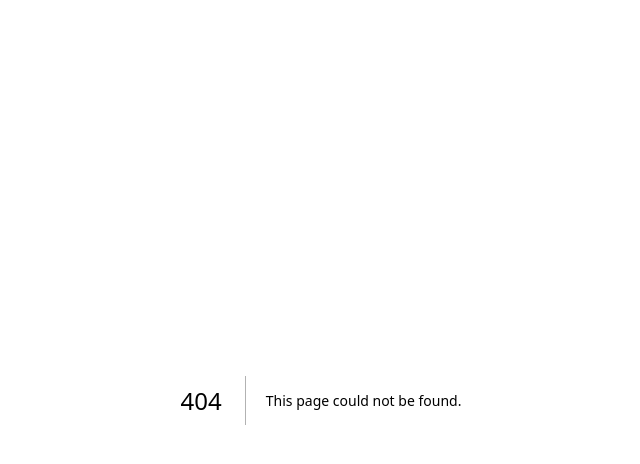
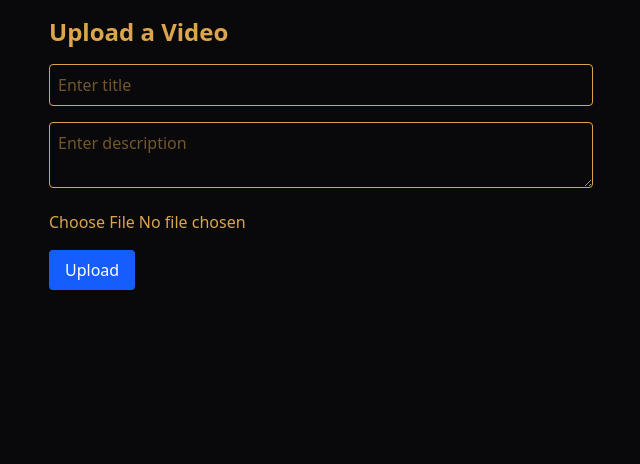
Before and after one commit to Sohaibkundi2/FrameFlow, a Next.js app: page /video-share in a window 1280 px wide. Before the commit this address had no page. Shown: the top 464 px of the page, without its empty margins (319-959 px from the left). Built offline with nearby package versions, Linux system fonts and the light colour scheme.

Commit message:
Add video upload component and integrate Axios for API requests

```diff
--- a/package.json
+++ b/package.json
@@ -11,6 +11,7 @@
   "dependencies": {
     "@clerk/nextjs": "^6.25.4",
     "@prisma/client": "^6.12.0",
+    "axios": "^1.11.0",
     "cloudinary": "^2.7.0",
     "next": "15.4.2",
     "next-cloudinary": "^6.16.0",
--- /dev/null
+++ b/src/app/video-share/page.tsx
@@ -0,0 +1,107 @@
+"use client";
+
+import axios from "axios";
+import { useRouter } from "next/navigation";
+import React, { useState } from "react";
+
+function VideoUpload() {
+  const [file, setFile] = useState<File | null>(null);
+  const [title, setTitle] = useState("");
+  const [description, setDescription] = useState("");
+  const [loading, setLoading] = useState(false);
+  const [error, setError] = useState<string | null>(null);
+
+  const router = useRouter();
+  const maxFileSize = 60 * 1024 * 1024; // 60 MB
+
+  async function handleSubmit(e: React.FormEvent) {
+    e.preventDefault();
+    setError(null);
+
+    if (!file) {
+      setError("Please select a video file.");
+      return;
+    }
+
+    if (!title.trim()) {
+      setError("Title is required.");
+      return;
+    }
+
+    if (!description.trim()) {
+      setError("Description is required.");
+      return;
+    }
+
+    if (file.size > maxFileSize) {
+      setError("File size is too large. Max 60MB allowed.");
+      return;
+    }
+
+    try {
+      setLoading(true);
+
+      const formData = new FormData();
+      formData.append("file", file);
+      formData.append("title", title);
+      formData.append("description", description);
+      formData.append("originalSize", file.size.toString());
+
+      const response = await axios.post("/api/video-upload", formData);
+
+      if (!response || response.status !== 200) {
+        setError("Something went wrong during upload. Try again.");
+        return;
+      }
+
+      // Redirect on success
+      router.push("/dashboard");
+    } catch (err: any) {
+      setError(err.response?.data?.message || "Something went wrong.");
+    } finally {
+      setLoading(false);
+    }
+  }
+
+  return (
+    <div className="container mx-auto p-4 max-w-xl">
+      <h1 className="text-2xl font-bold mb-4">Upload a Video</h1>
+
+      {error && <p className="text-red-500 text-sm mb-4">{error}</p>}
+
+      <form onSubmit={handleSubmit} className="space-y-4">
+        <input
+          type="text"
+          value={title}
+          onChange={(e) => setTitle(e.target.value)}
+          placeholder="Enter title"
+          className="w-full border p-2 rounded"
+        />
+
+        <textarea
+          value={description}
+          onChange={(e) => setDescription(e.target.value)}
+          placeholder="Enter description"
+          className="w-full border p-2 rounded"
+        />
+
+        <input
+          type="file"
+          accept="video/*"
+          onChange={(e) => setFile(e.target.files?.[0] || null)}
+          className="w-full"
+        />
+
+        <button
+          type="submit"
+          disabled={loading}
+          className="bg-blue-600 text-white px-4 py-2 rounded disabled:opacity-50"
+        >
+          {loading ? "Uploading..." : "Upload"}
+        </button>
+      </form>
+    </div>
+  );
+}
+
+export default VideoUpload;
```
Also changed, not shown: src/app/upload-video/page.tsx (deleted), 1 other file (tests, documents, lock files or other folders).
